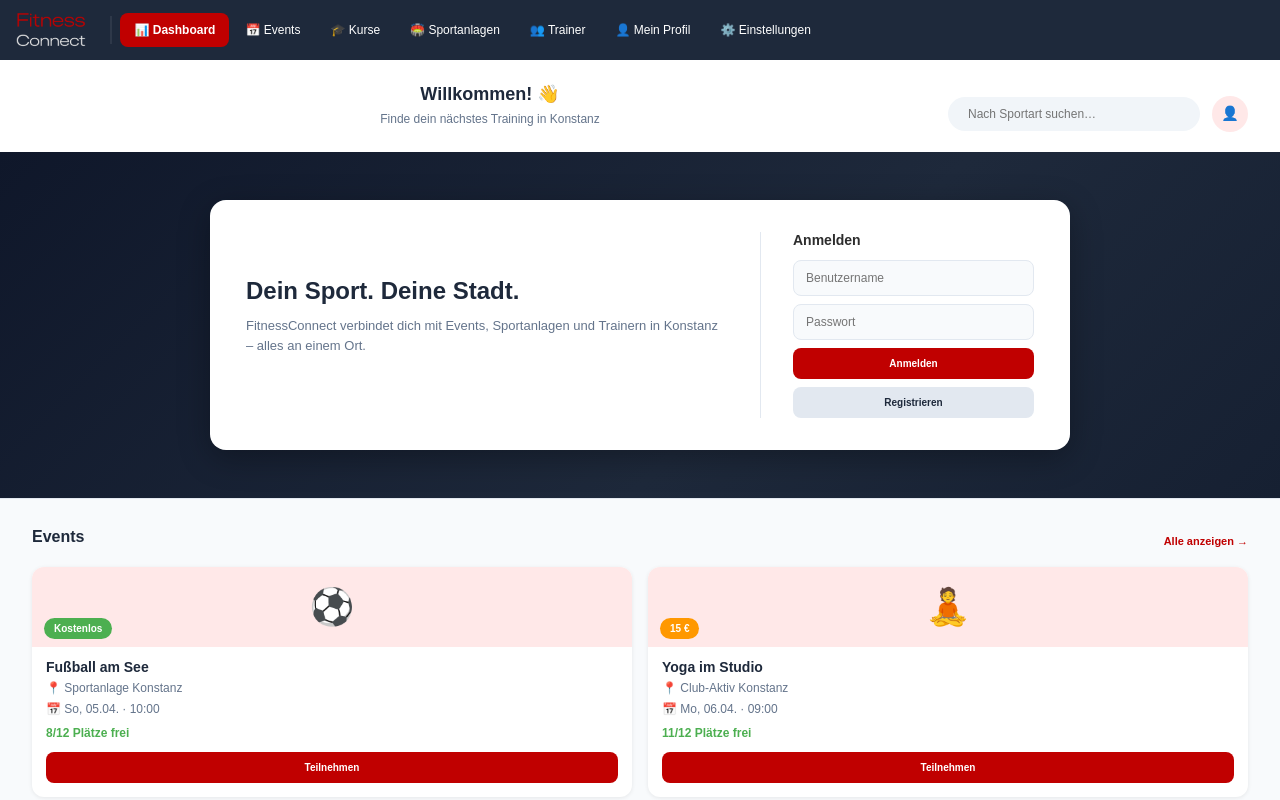
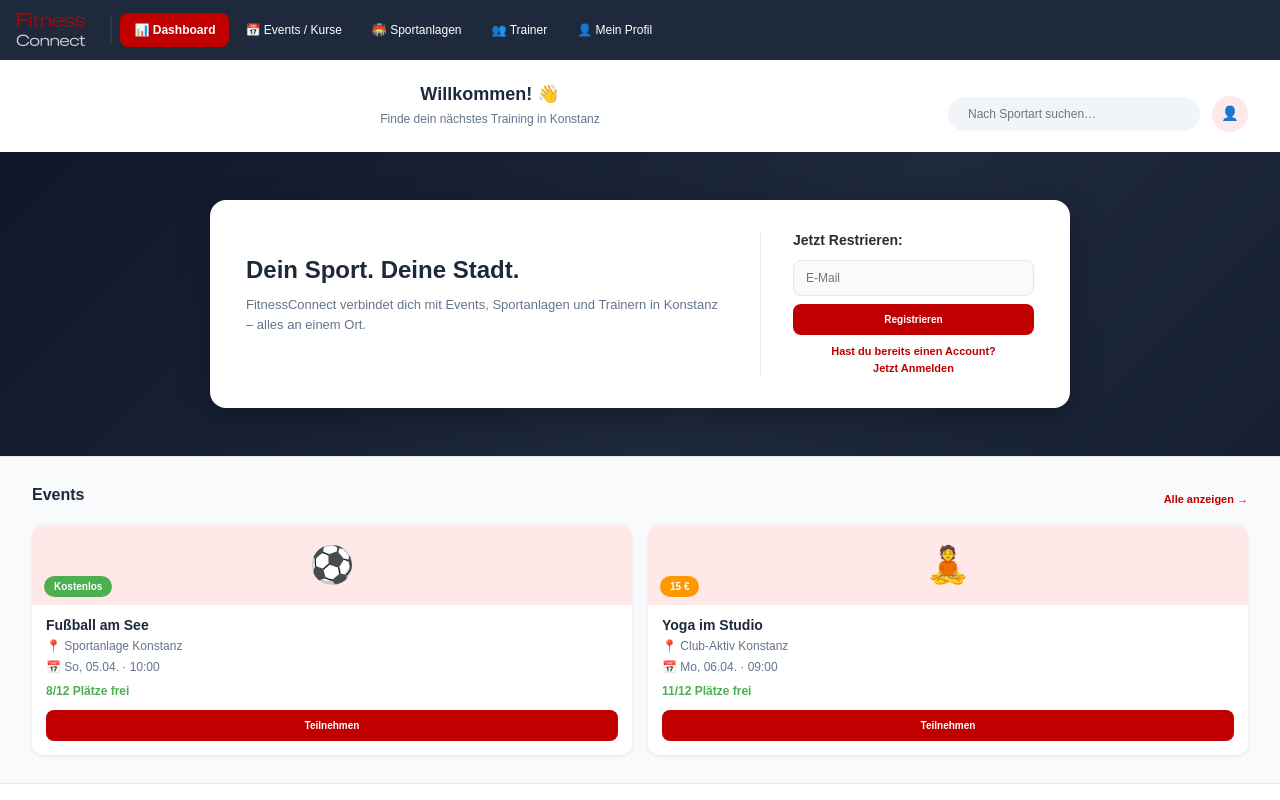
Before and after one commit to htwg-in-schneider/frontend-fitness-connect, a Vue app: page / in a window 1280 px wide. Shown: the top 800 px of the page. Built offline with nearby package versions, Linux system fonts and the light colour scheme.

Commit message:
Add NavButton component and update NavigationLink usage in multiple sections

```diff
--- a/src/components/EventsSection.vue
+++ b/src/components/EventsSection.vue
@@ -15,7 +15,7 @@ defineProps({
     <section class="page-section section-events">
         <div class="section-header">
             <h2 class="section-title">Events</h2>
-            <NavigationLink />
+            <NavigationLink>Alle anzeigen →</NavigationLink>
         </div>
         <div class="events-row">
             <div class="event-card" v-for="event in events" :key="event.name">
--- a/src/components/HeroSection.vue
+++ b/src/components/HeroSection.vue
@@ -1,5 +1,6 @@
 <script setup>
 import Button from './Button.vue'
+import NavigationLink from './NavigationLink.vue';
 </script>
 
 <template>
@@ -11,11 +12,10 @@ import Button from './Button.vue'
             </div>
             <div class="hero-divider"></div>
             <div class="login-form">
-                <h3 class="login-title">Anmelden</h3>
-                <input class="login-input" type="text" placeholder="Benutzername">
-                <input class="login-input" type="password" placeholder="Passwort">
-                <Button>Anmelden</Button>
-                <Button variant="secondary">Registrieren</Button>
+                <h3 class="login-title">Jetzt Restrieren:</h3>
+                <input class="login-input" type="text" placeholder="E-Mail">
+                <Button>Registrieren</Button>
+                <NavigationLink>Hast du bereits einen Account? <br>Jetzt Anmelden</NavigationLink>
             </div>
         </div>
     </section>
--- a/src/components/NavBar.vue
+++ b/src/components/NavBar.vue
@@ -1,5 +1,6 @@
 <script setup>
 import logoLight from '../assets/logos/LogoFitnessConnectLight.png'
+import NavButton from './NavButton.vue'
 </script>
 
 <template>
@@ -9,27 +10,11 @@ import logoLight from '../assets/logos/LogoFitnessConnectLight.png'
         </div>
         <hr class="topnav-divider">
         <ul class="topnav-nav">
-            <li class="nav-item active">
-                <button class="nav-link active"><span class="nav-emoji">📊</span><span class="nav-label"> Dashboard</span></button>
-            </li>
-            <li class="nav-item">
-                <button class="nav-link"><span class="nav-emoji">📅</span><span class="nav-label"> Events</span></button>
-            </li>
-            <li class="nav-item">
-                <button class="nav-link"><span class="nav-emoji">🎓</span><span class="nav-label"> Kurse</span></button>
-            </li>
-            <li class="nav-item">
-                <button class="nav-link"><span class="nav-emoji">🏟️</span><span class="nav-label"> Sportanlagen</span></button>
-            </li>
-            <li class="nav-item">
-                <button class="nav-link"><span class="nav-emoji">👥</span><span class="nav-label"> Trainer</span></button>
-            </li>
-            <li class="nav-item">
-                <button class="nav-link"><span class="nav-emoji">👤</span><span class="nav-label"> Mein Profil</span></button>
-            </li>
-            <li class="nav-item">
-                <button class="nav-link"><span class="nav-emoji">⚙️</span><span class="nav-label"> Einstellungen</span></button>
-            </li>
+            <li><NavButton emoji="📊" label="Dashboard" :active="true" /></li>
+            <li><NavButton emoji="📅" label="Events / Kurse" /></li>
+            <li><NavButton emoji="🏟️" label="Sportanlagen" /></li>
+            <li><NavButton emoji="👥" label="Trainer" /></li>
+            <li><NavButton emoji="👤" label="Mein Profil" /></li>
         </ul>
     </nav>
 </template>
@@ -76,46 +61,4 @@ import logoLight from '../assets/logos/LogoFitnessConnectLight.png'
     flex-wrap: nowrap;
     gap: 2px;
 }
-
-.topnav-nav .nav-item {
-    margin: 0;
-}
-
-.topnav-nav .nav-link {
-    display: block;
-    padding: 8px 14px;
-    color: #FFFFFF;
-    font-size: 12px;
-    font-family: "Arial", sans-serif;
-    background: none;
-    border: none;
-    border-radius: 8px;
-    cursor: pointer;
-    transition: background 0.2s;
-    white-space: nowrap;
-}
-
-.topnav-nav .nav-link:hover {
-    background: rgba(255, 255, 255, 0.15);
-}
-
-.topnav-nav .nav-item.active .nav-link,
-.topnav-nav .nav-link.active {
-    background: #C00000;
-    color: #FFFFFF;
-    font-weight: bold;
-}
-
-@media (max-width: 820px) {
-    .nav-label {
-        display: none;
-    }
-}
-
-@media (max-width: 768px) {
-    .topnav-nav .nav-link {
-        font-size: 11px;
-        padding: 6px 10px;
-    }
-}
 </style>
--- /dev/null
+++ b/src/components/NavButton.vue
@@ -0,0 +1,54 @@
+<script setup>
+defineProps({
+    emoji: {
+        type: String,
+        required: true,
+    },
+    label: {
+        type: String,
+        required: true,
+    },
+    active: {
+        type: Boolean,
+        default: false,
+    },
+})
+</script>
+
+<template>
+    <button type="button" class="nav-btn" :class="{ active }">
+        <span class="nav-btn-emoji">{{ emoji }}</span> <span class="nav-btn-label"> {{ label }}</span>
+    </button>
+</template>
+
+<style scoped>
+.nav-btn {
+    display: block;
+    padding: 8px 14px;
+    color: #FFFFFF;
+    font-size: 12px;
+    font-family: "Arial", sans-serif;
+    background: none;
+    border: none;
+    border-radius: 8px;
+    cursor: pointer;
+    transition: background 0.2s;
+    white-space: nowrap;
+}
+
+.nav-btn:hover {
+    background: rgba(255, 255, 255, 0.15);
+}
+
+.nav-btn.active {
+    background: #C00000;
+    color: #FFFFFF;
+    font-weight: bold;
+}
+
+@media (max-width: 768px) {
+    .nav-btn-label {
+        display: none;
+    }
+}
+</style>
--- a/src/components/NavigationLink.vue
+++ b/src/components/NavigationLink.vue
@@ -1,9 +1,5 @@
 <script setup>
 defineProps({
-    label: {
-        type: String,
-        default: 'Alle anzeigen →',
-    },
     href: {
         type: String,
         default: null,
@@ -12,8 +8,8 @@ defineProps({
 </script>
 
 <template>
-    <a v-if="href" :href="href" class="nav-link">{{ label }}</a>
-    <button v-else type="button" class="nav-link">{{ label }}</button>
+    <a v-if="href" :href="href" class="nav-link"><slot /></a>
+    <button v-else type="button" class="nav-link"><slot /></button>
 </template>
 
 <style scoped>
--- a/src/components/OrteSection.vue
+++ b/src/components/OrteSection.vue
@@ -14,7 +14,7 @@ defineProps({
     <section class="page-section section-orte">
         <div class="section-header">
             <h2 class="section-title">Orte</h2>
-            <NavigationLink />
+            <NavigationLink>Alle anzeigen →</NavigationLink>
         </div>
         <div class="orte-row">
             <div class="ort-card" v-for="ort in orte" :key="ort.name">
--- a/src/components/TrainerSection.vue
+++ b/src/components/TrainerSection.vue
@@ -15,7 +15,7 @@ defineProps({
     <section class="page-section section-trainer">
         <div class="section-header">
             <h2 class="section-title">Trainer</h2>
-            <NavigationLink />
+            <NavigationLink>Alle anzeigen →</NavigationLink>
         </div>
         <div class="trainer-row">
             <div class="trainer-card" v-for="t in trainer" :key="t.kontoinhaber">
```
